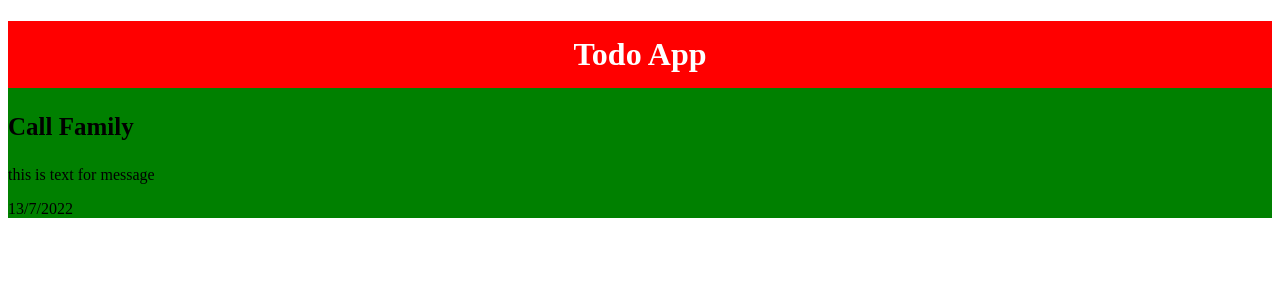
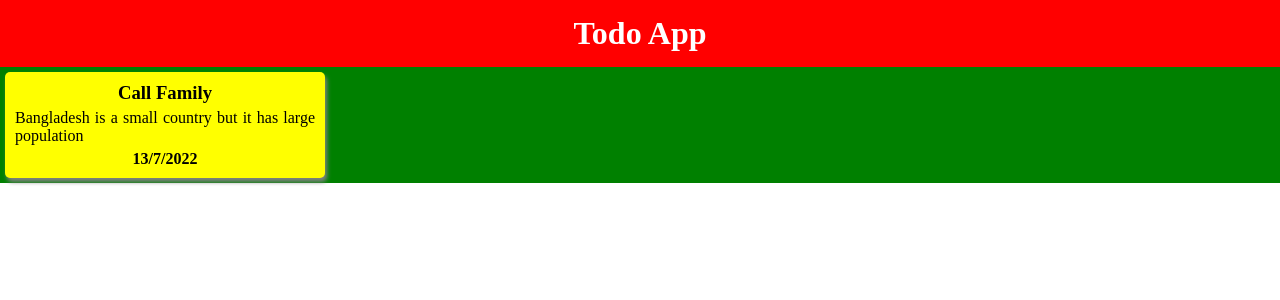
Before and after one commit to makbulhosen5000/react-toggle-app, a React (Create React App) app: page / in a window 1280 px wide. Shown: the top 300 px of the page. Built offline with nearby package versions, Linux system fonts and the light colour scheme.

Commit message:
added card

```diff
--- a/src/practice/MyApp.js
+++ b/src/practice/MyApp.js
@@ -2,7 +2,7 @@ import React from 'react'
 import './style.css'
 
 const todoTitle = "Call Family";
-const todoDesc = "this is text for message ";
+const todoDesc = "Bangladesh is a small country but it has large population";
 const date = new Date();
 const getDay = date.getDate();
 const getMonth = date.getMonth();
@@ -19,9 +19,12 @@ function MyApp() {
   return (
     <div className="pageStyle">
         <h1 style={cssStyle}>Todo App</h1>
-          <h3 style={{ fontSize:"25px" }}>{todoTitle}</h3>
-          <p>{todoDesc}</p>
-          <p>{getDay +"/"+ + getMonth +"/"+ + getYear}</p>
+        <div className="card">
+          <h3 className="cardTitle">{todoTitle}</h3>
+          <p className="cardDesc">{todoDesc}</p>
+          <p className="cardFooter">{getDay +"/"+ + getMonth +"/"+ + getYear}</p>
+        </div>
+
     </div>
   )
 }
--- a/src/practice/style.css
+++ b/src/practice/style.css
@@ -1,3 +1,30 @@
+*{
+    margin: 0;
+    padding: 0;
+}
+
+
 .pageStyle{
     background-color: green;
 }
+.card{
+    background-color: yellow;
+    box-shadow: 2px 4px 4px gray;
+    border-radius: 5px;
+    margin: 5px;
+    padding: 10px;
+    width: 300px;
+    display: inline-block;
+}
+.cardTitle{
+    text-align: center;
+    margin-bottom: 5px;
+}
+.cardDesc{
+    text-align: justify;
+    margin-bottom: 5px;
+}
+.cardFooter{
+    text-align: center;
+    font-weight: bold;
+}
```
